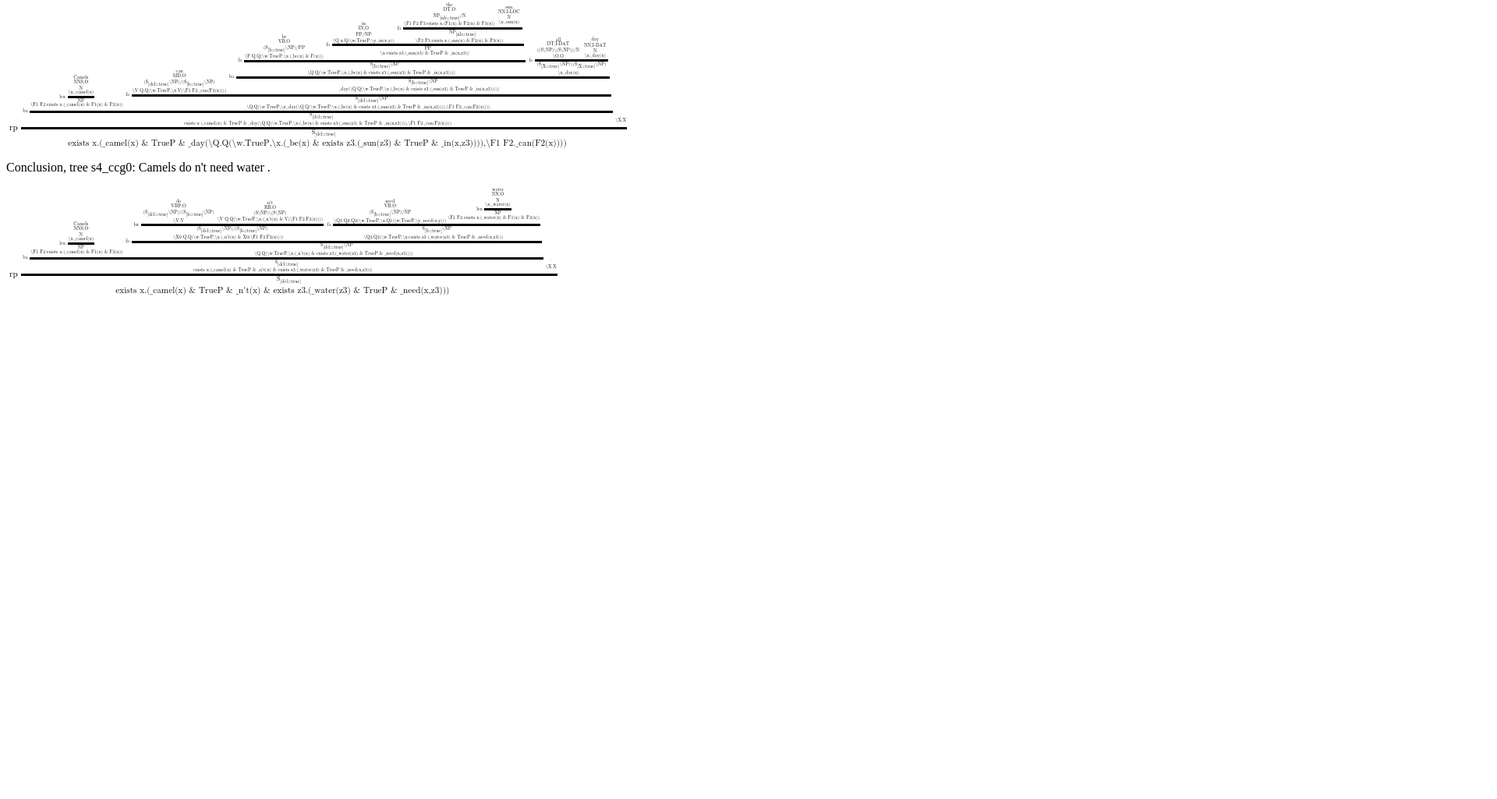
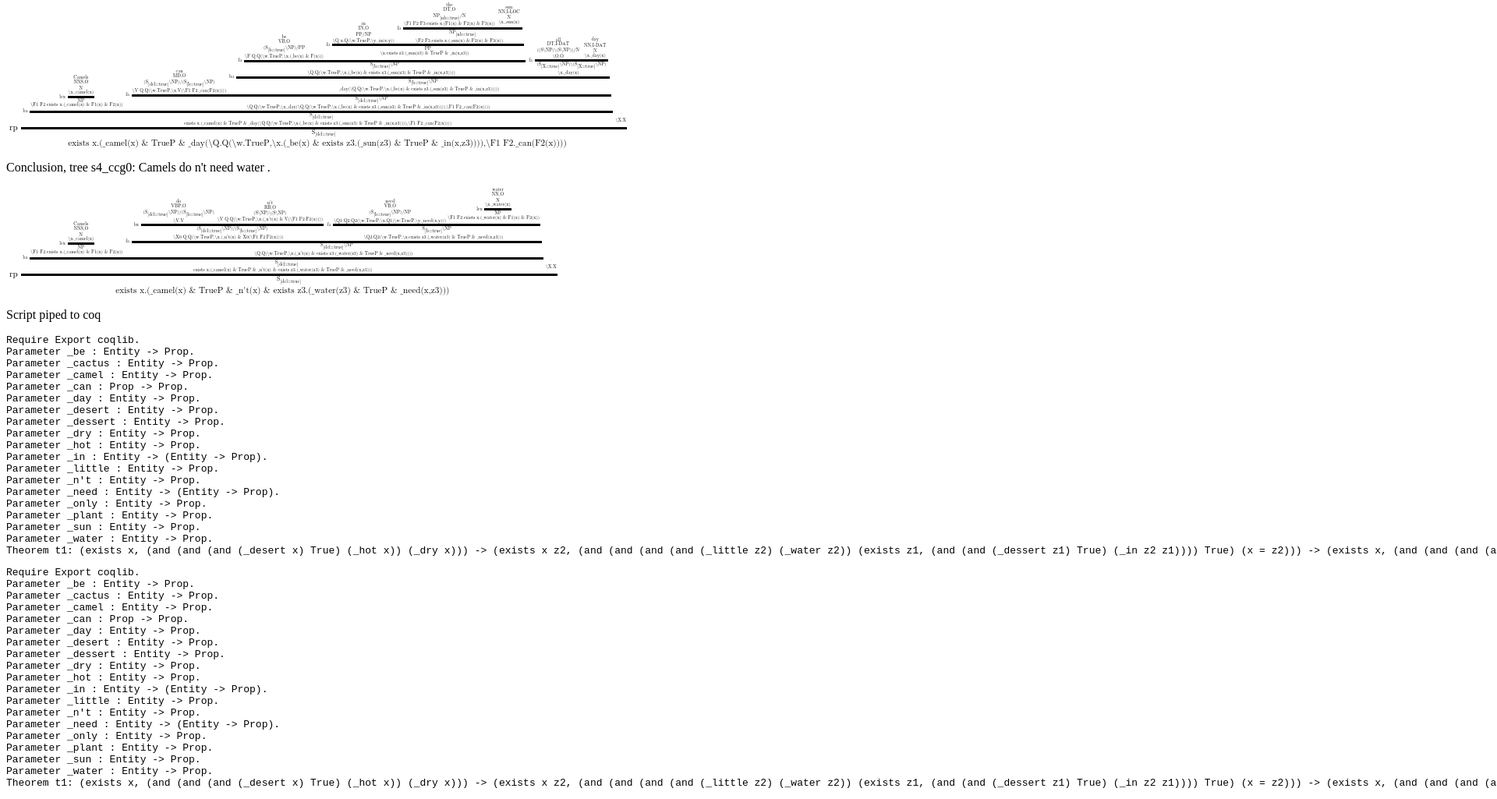
Before and after one commit to jessvb/zhorai, a plain HTML site: page semantic-parser/example/graphdebug.html in a window 1280 px wide. Shown: the part 647-1672 px from the top of the page at 78% size, 1920 px wide, since content can reach past the window. Before the commit the page ends 1034 px from the top, so only its background shows below. Drawn offline with nearby package versions, Linux system fonts and the light colour scheme; some packages are replaced by stand-ins of ours.

Commit message:
add replacement file and remove prints

```diff
--- a/semantic-parser/example/graphdebug.html
+++ b/semantic-parser/example/graphdebug.html
@@ -1358,5 +1358,47 @@
 </mfrac>
 </math>
 
+<p>Script piped to coq</p><pre>
+Require Export coqlib.
+Parameter _be : Entity -> Prop.
+Parameter _cactus : Entity -> Prop.
+Parameter _camel : Entity -> Prop.
+Parameter _can : Prop -> Prop.
+Parameter _day : Entity -> Prop.
+Parameter _desert : Entity -> Prop.
+Parameter _dessert : Entity -> Prop.
+Parameter _dry : Entity -> Prop.
+Parameter _hot : Entity -> Prop.
+Parameter _in : Entity -> (Entity -> Prop).
+Parameter _little : Entity -> Prop.
+Parameter _n't : Entity -> Prop.
+Parameter _need : Entity -> (Entity -> Prop).
+Parameter _only : Entity -> Prop.
+Parameter _plant : Entity -> Prop.
+Parameter _sun : Entity -> Prop.
+Parameter _water : Entity -> Prop.
+Theorem t1: (exists x, (and (and (and (_desert x) True) (_hot x)) (_dry x))) -> (exists x z2, (and (and (and (and (_little z2) (_water z2)) (exists z1, (and (and (_dessert z1) True) (_in z2 z1)))) True) (x = z2))) -> (exists x, (and (and (and (and (_only x) (_plant x)) (exists z1, (and (and (_desert z1) True) (_in x z1)))) True) (exists z2, (and (and (_cactus z2) True) (x = z2))))) -> (exists x, (and (and (_camel x) True) (_day (fun Q => (Q (fun w => True) (fun x => (and (_be x) (exists z3, (and (and (_sun z3) True) (_in x z3))))))) (fun F1 F2 => (_can (F2 x)))))) -> (exists x, (and (and (and (_camel x) True) (_n't x)) (exists z3, (and (and (_water z3) True) (_need x z3))))). Set Firstorder Depth 1. nltac. Set Firstorder Depth 6. nltac. Qed.
+</pre>
+<pre>
+Require Export coqlib.
+Parameter _be : Entity -> Prop.
+Parameter _cactus : Entity -> Prop.
+Parameter _camel : Entity -> Prop.
+Parameter _can : Prop -> Prop.
+Parameter _day : Entity -> Prop.
+Parameter _desert : Entity -> Prop.
+Parameter _dessert : Entity -> Prop.
+Parameter _dry : Entity -> Prop.
+Parameter _hot : Entity -> Prop.
+Parameter _in : Entity -> (Entity -> Prop).
+Parameter _little : Entity -> Prop.
+Parameter _n't : Entity -> Prop.
+Parameter _need : Entity -> (Entity -> Prop).
+Parameter _only : Entity -> Prop.
+Parameter _plant : Entity -> Prop.
+Parameter _sun : Entity -> Prop.
+Parameter _water : Entity -> Prop.
+Theorem t1: (exists x, (and (and (and (_desert x) True) (_hot x)) (_dry x))) -> (exists x z2, (and (and (and (and (_little z2) (_water z2)) (exists z1, (and (and (_dessert z1) True) (_in z2 z1)))) True) (x = z2))) -> (exists x, (and (and (and (and (_only x) (_plant x)) (exists z1, (and (and (_desert z1) True) (_in x z1)))) True) (exists z2, (and (and (_cactus z2) True) (x = z2))))) -> (exists x, (and (and (_camel x) True) (_day (fun Q => (Q (fun w => True) (fun x => (and (_be x) (exists z3, (and (and (_sun z3) True) (_in x z3))))))) (fun F1 F2 => (_can (F2 x)))))) -> (not (exists x, (and (and (and (_camel x) True) (_n't x)) (exists z3, (and (and (_water z3) True) (_need x z3)))))). Set Firstorder Depth 1. nltac. Set Firstorder Depth 6. nltac. Qed.
+</pre>
     </body>
     </html>
```
Also changed, not shown: semantic-parser/replacement.txt (added, +10 -0 lines), 2 other files.
